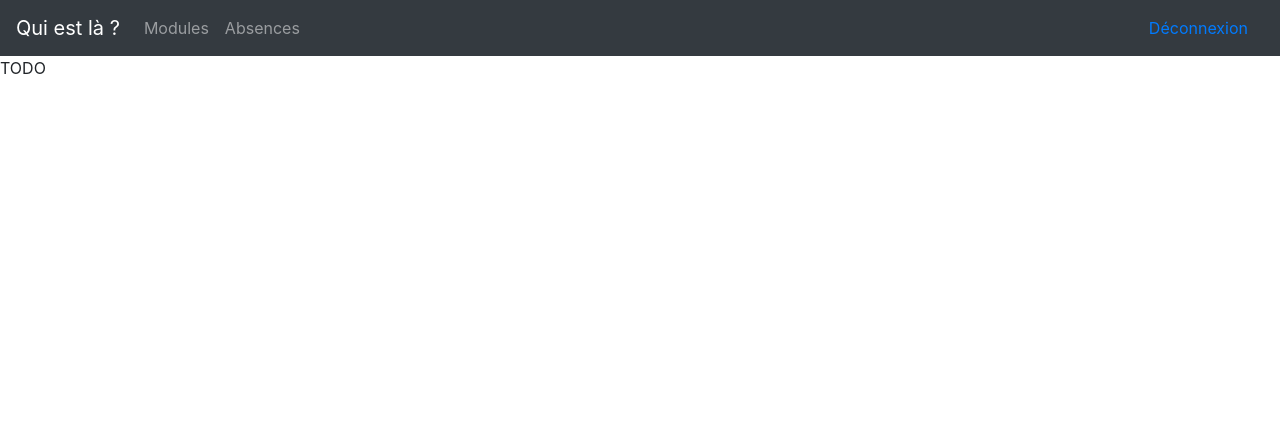
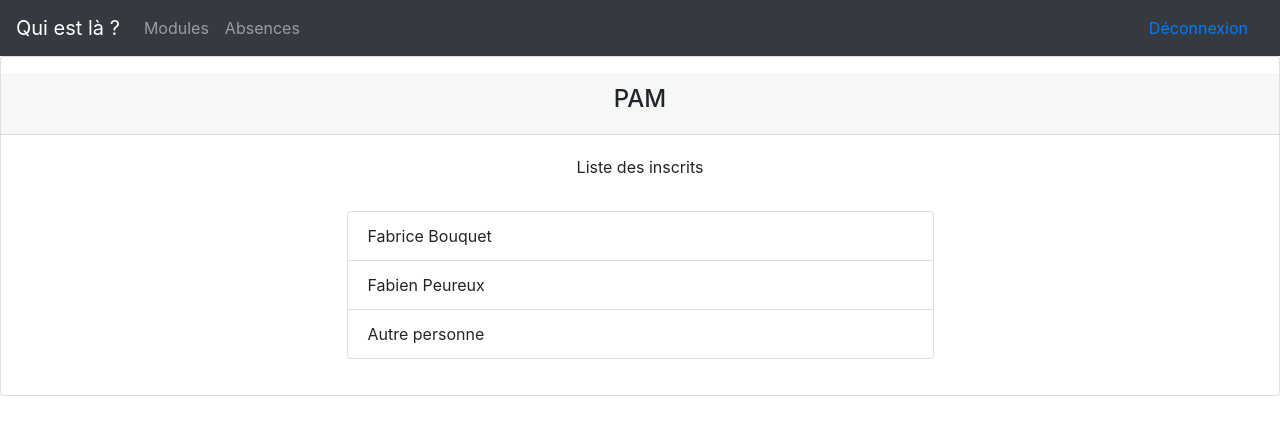
Before and after one commit to Lord-Asterius/M2-TF-GR7, a PHP site: page /index.php?page=module&module=PAM in a window 1280 px wide. Shown: the top 435 px of the page. Run offline with PHP 8.4, Linux system fonts and the light colour scheme.

Commit message:
Beginning of module page implementation

```diff
--- a/index.php
+++ b/index.php
@@ -7,11 +7,11 @@ include_once("src/controllers/ControllerConnection.php");
 include_once("src/views/ViewHelloWorld.php");
 
 
-// We do a first sanitization pass by removing HTML tags and characters outside of the ASCII table
+// We do a first sanitization pass by removing HTML tags
 $sanitizedGet = [];
 foreach ($_GET as $key => $value)
 {
-    $sanitizedGet[$key] = filter_var($value, FILTER_SANITIZE_STRING, FILTER_FLAG_STRIP_HIGH);
+    $sanitizedGet[$key] = filter_var($value, FILTER_SANITIZE_STRING);
 }
 
 
--- a/src/controllers/ControllerModule.php
+++ b/src/controllers/ControllerModule.php
@@ -15,6 +15,17 @@ class ControllerModule
     public function handleRequest($getParameters)
     {
         //TODO
+
+        if (!isset($getParameters["module"]) || !is_string($getParameters["module"]))
+        {
+            // Invalid get parameter, we stop the processing
+            return;
+        }
+
+        $this->m_viewModule->setModuleName($getParameters["module"]);
+
+        // TODO Retrieve users from the database
+        $this->m_viewModule->setEnrolledUsers(["Fabrice Bouquet", "Fabien Peureux", "Autre personne"]);
         $this->m_viewModule->render();
     }
 }
--- a/src/views/ViewModule.php
+++ b/src/views/ViewModule.php
@@ -14,6 +14,16 @@ class ViewModule
         $this->m_context = [];
     }
 
+    public function setModuleName($moduleName)
+    {
+        $this->m_context["moduleName"] = $moduleName;
+    }
+
+    public function setEnrolledUsers($enrolledUsers)
+    {
+        $this->m_context["enrolledUsers"] = $enrolledUsers;
+    }
+
     public function render()
     {
         $this->m_canvas->renderTemplate("module", $this->m_context);
--- a/templates/module.html
+++ b/templates/module.html
@@ -1 +1,13 @@
-<p>TODO</p>
+<div class="card text-center" style="padding-top: 1em">
+    <div class="card-header">
+        <h4> <?= $context["moduleName"] ?> </h4>
+    </div>
+    <div class="card-body">
+        <p class="card-text">Liste des inscrits</p>
+        <ul class="list-group mx-auto w-50 p-3">
+            <?php foreach($context["enrolledUsers"] as $enrolledUser): ?>
+                <li class="list-group-item text-left"> <?= $enrolledUser ?> </li>
+            <?php endforeach; ?>
+        </ul>
+    </div>
+</div>
```
